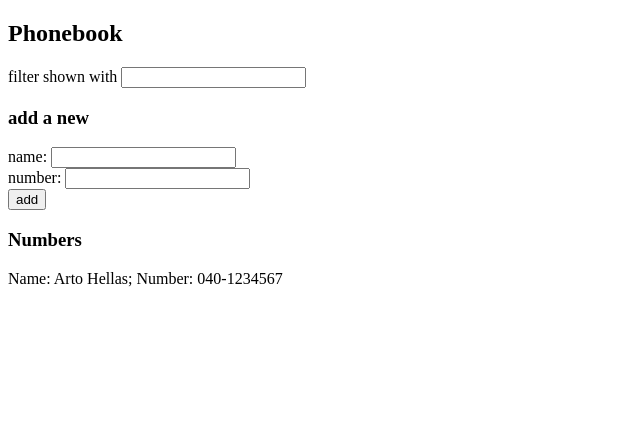
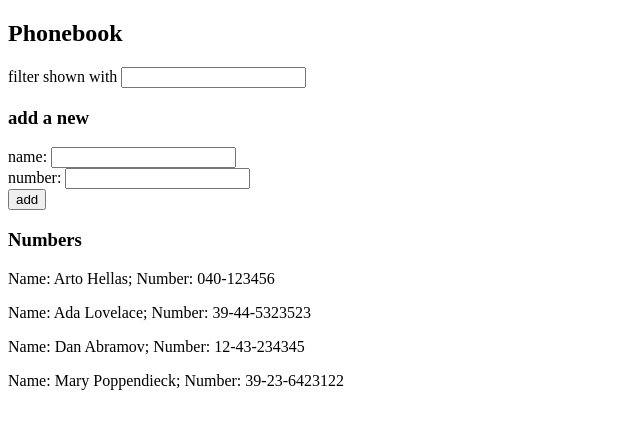
Before and after one commit to selfimprover321/fso-part-2, a React (Vite) app in the folder phonebook/: page / in a window 1280 px wide. Shown: the top 428 px of the page, without its empty margins (0-640 px from the left). Built offline with nearby package versions, Linux system fonts and the light colour scheme; data requests are answered from the project's data file.

Commit message:
changed storage to server-side

```diff
--- /dev/null
+++ b/phonebook/db.json
@@ -0,0 +1,24 @@
+{
+    "persons":[
+      {
+        "name": "Arto Hellas",
+        "number": "040-123456",
+        "id": "1"
+      },
+      {
+        "name": "Ada Lovelace",
+        "number": "39-44-5323523",
+        "id": "2"
+      },
+      {
+        "name": "Dan Abramov",
+        "number": "12-43-234345",
+        "id": "3"
+      },
+      {
+        "name": "Mary Poppendieck",
+        "number": "39-23-6423122",
+        "id": "4"
+      }
+    ]
+  }
--- a/phonebook/src/App.jsx
+++ b/phonebook/src/App.jsx
@@ -1,15 +1,14 @@
-/* eslint-disable react/prop-types */
-import { useState } from 'react';
+import { useState, useEffect } from 'react';
 
-const Filter = ({filter, changeFilter}) => {
+const Filter = ({ filter, changeFilter }) => {
   return (
     <div>
       filter shown with <input value={filter} onChange={changeFilter} />
     </div>
-  )
-}
+  );
+};
 
-const PersonForm = ({addNewName, newName, newNumber, handleNameChange, handleNumberChange}) => {
+const PersonForm = ({ addNewName, newName, newNumber, handleNameChange, handleNumberChange }) => {
   return (
     <div>
       <form onSubmit={addNewName}>
@@ -22,50 +21,62 @@ const PersonForm = ({addNewName, newName, newNumber, handleNameChange, handleNum
         </div>
       </form>
     </div>
-  )
-}
-const Persons = ({persons, filter}) => {
+  );
+};
+
+const Persons = ({ persons, filter }) => {
   return (
     <div>
       {persons
+        // eslint-disable-next-line react/prop-types
         .filter(person =>
           person.name.toLowerCase().includes(filter.toLowerCase()) ||
           person.phone.includes(filter)
         )
         .map(person => (
-          <p key={person.id}>Name: {person.name}; Number: {person.phone}</p>
-        ))
-      }
+          <p key={person.id}>Name: {person.name}; Number: {person.number}</p>
+        ))}
     </div>
-  )
-}
+  );
+};
 
 const App = () => {
-  const [persons, setPersons] = useState([
-    { name: 'Arto Hellas', id: 0, phone: '040-1234567'}
-  ]);
+  const [persons, setPersons] = useState([]);
   const [newName, setNewName] = useState('');
   const [newNumber, setNewNumber] = useState('');
   const [filter, setFilter] = useState('');
 
+  useEffect(() => {
+    const fetchData = async () => {
+      const response = await fetch('http://localhost:3001/persons');
+      const data = await response.json();
+      setPersons(data);
+    };
+
+    fetchData();
+  }, []);
+
   function addNewName(event) {
+    event.preventDefault();
     let copied = false;
-    event.preventDefault();
+
     persons.forEach((person) => {
       if (newName === person.name) {
         copied = true;
         alert(`${newName} is already added to phonebook`);
       }
     });
+
     if (!copied) {
       const personObject = {
         name: newName,
         id: String(persons.length + 1),
-        phone: String(newNumber)
+        number: String(newNumber)
       };
+
       setPersons(persons.concat(personObject));
       setNewName('');
-      setNewNumber(''); // Clear the number input as well
+      setNewNumber('');
     }
   }
 
@@ -84,18 +95,19 @@ const App = () => {
   return (
     <div>
       <h2>Phonebook</h2>
-      <Filter filter={filter} changeFilter = {changeFilter} />
+      <Filter filter={filter} changeFilter={changeFilter} />
       <h3>add a new</h3>
       <PersonForm
         addNewName={addNewName}
         newName={newName}
         newNumber={newNumber}
         handleNameChange={handleNameChange}
-      handleNumberChange={handleNumberChange}/>
+        handleNumberChange={handleNumberChange}
+      />
       <h3>Numbers</h3>
       <Persons persons={persons} filter={filter} />
     </div>
   );
-}
+};
 
 export default App;
```
Lines whose indentation alone changed are shown as unchanged.
